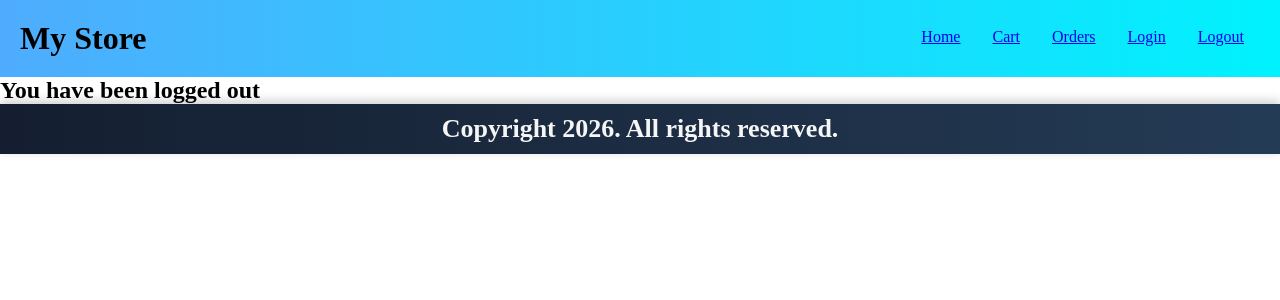
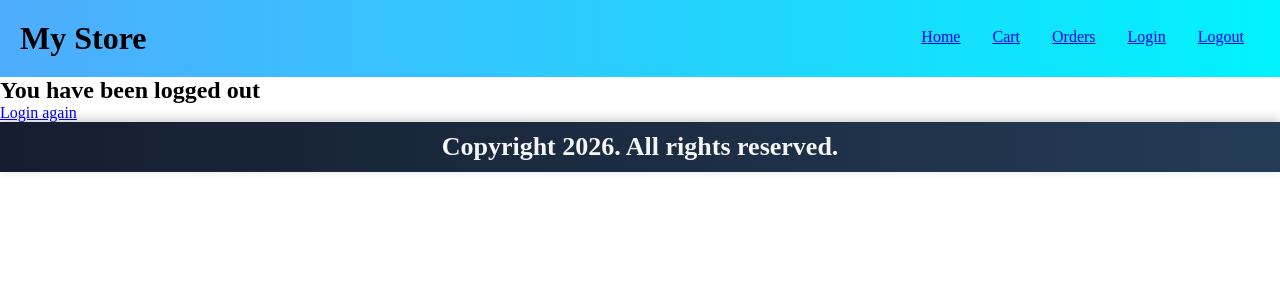
Before and after one commit to shivaganesh720/frontend-app, a React (Vite) app: page /logout in a window 1280 px wide. Shown: the top 300 px of the page. Built offline with nearby package versions, Linux system fonts and the light colour scheme.

Commit message:
updated logout.jsx

```diff
--- a/src/components/Logout.jsx
+++ b/src/components/Logout.jsx
@@ -1,7 +1,9 @@
+import { Link } from "react-router-dom";
 function Logout() {
     return (
         <div>
             <h2>You have been logged out</h2>
+            <p><Link to="/login">Login again</Link></p>
         </div>
     );
 }
```
